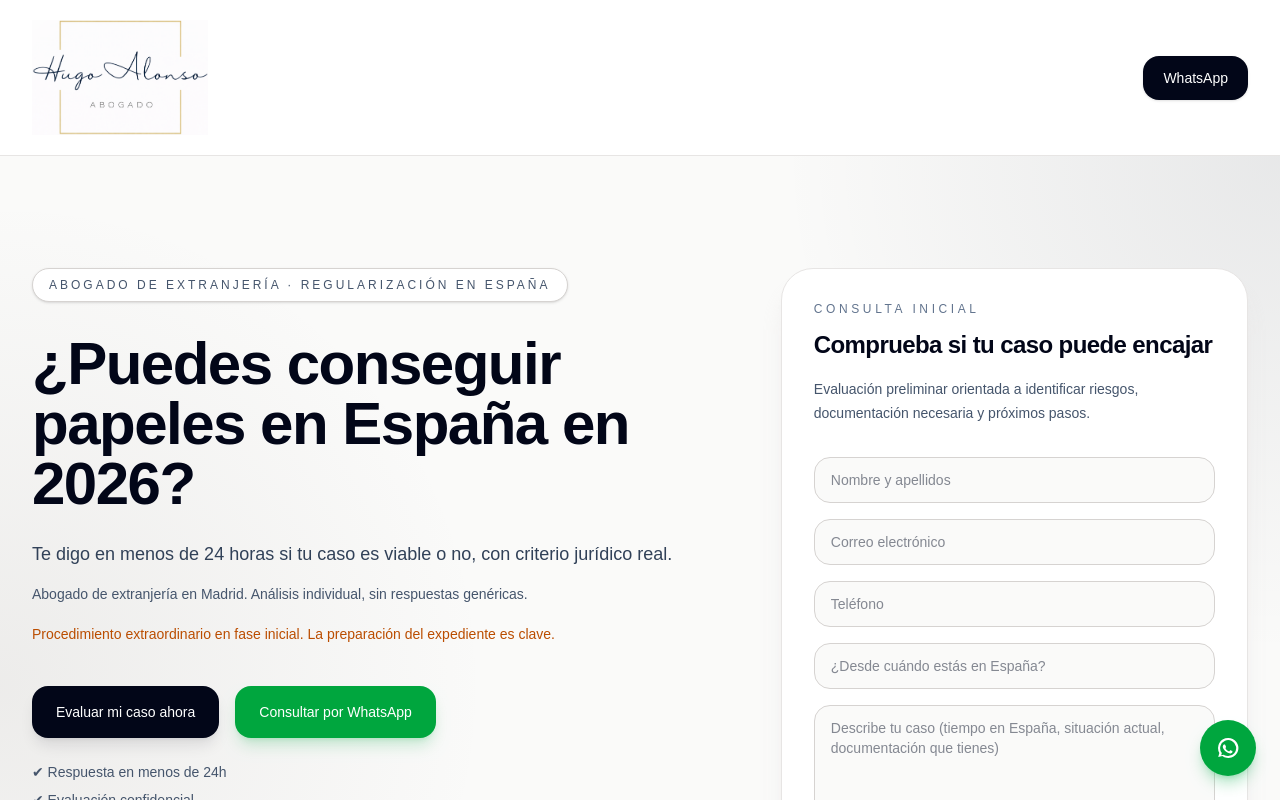
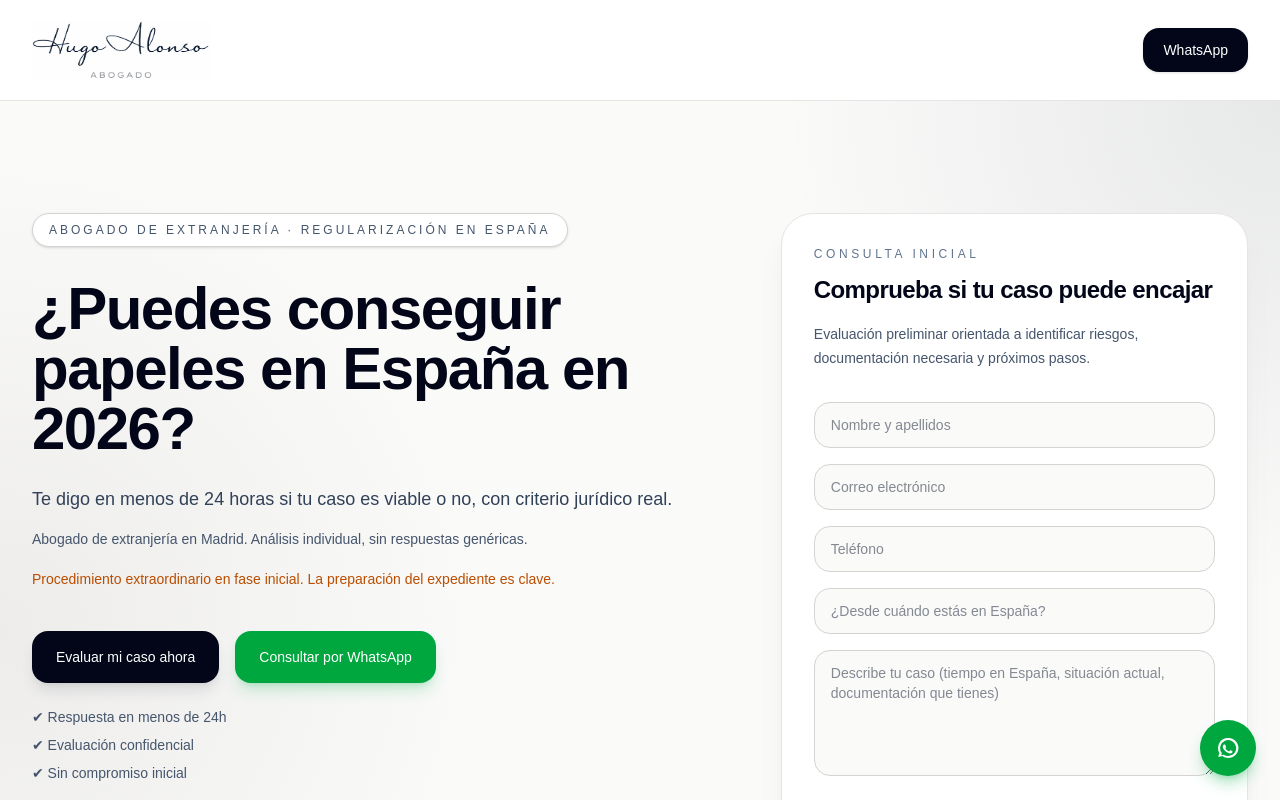
Before and after one commit to HugoAG73/hugo-alonso-web, a Next.js app: page / in a window 1280 px wide. Shown: the top 800 px of the page. Built offline with nearby package versions, Linux system fonts and the light colour scheme.

Commit message:
Actualizo logo header

```diff
--- a/app/page.tsx
+++ b/app/page.tsx
@@ -72,12 +72,12 @@ export default function Home() {
             className="flex items-center"
           >
             <Image
-              src="/logo.png"
+              src="/logo-header.png"
               alt="Hugo Alonso Abogado"
-              width={520}
-              height={180}
+              width={260}
+              height={80}
               priority
-              className="h-[95px] w-auto md:h-[115px]"
+              className="h-[50px] w-auto md:h-[60px]"
             />
           </a>
 
```
Also changed, not shown: public/logo-header.png (added), public/logo.png (deleted).
